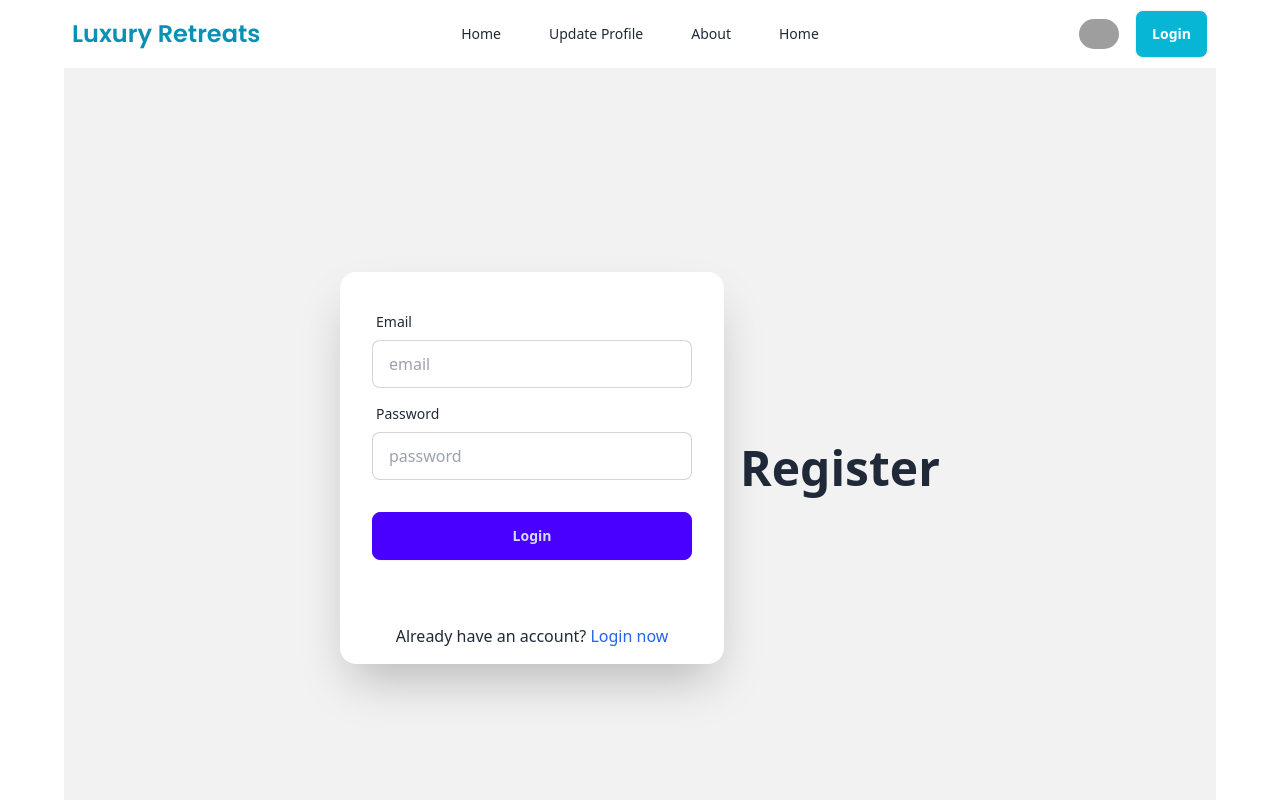
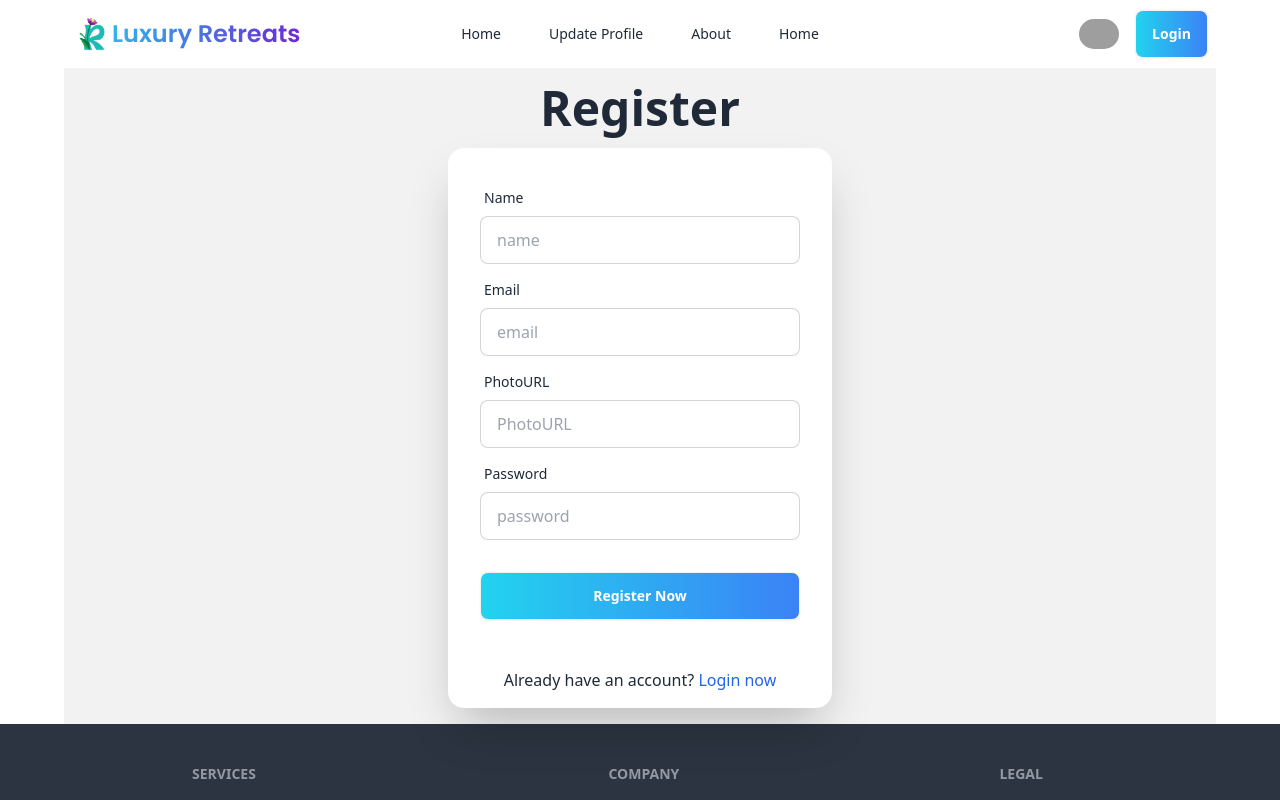
Before and after one commit to Mostaryj/real-estate-project-a9, a React (Vite) app: page /register in a window 1280 px wide. Shown: the top 800 px of the page. Built offline with nearby package versions, Linux system fonts and the light colour scheme; grey boxes are pictures that could not be loaded.

Commit message:
add animation

```diff
--- a/index.html
+++ b/index.html
@@ -2,7 +2,7 @@
 <html lang="en">
   <head>
     <meta charset="UTF-8" />
-    <link rel="icon" type="" href="/hotel (4).png" />
+    <link rel="icon" type="" href="/public/image/icon.png" />
     <meta name="viewport" content="width=device-width, initial-scale=1.0" />
     <title>Luxury Retreats</title>
   </head>
--- /dev/null
+++ b/src/AuthProvider/AuthProvider.jsx
@@ -0,0 +1,32 @@
+// import { createContext } from "react";
+
+// export const AuthContext = createContext(null)
+
+
+//  const AuthProvider = ({Children}) => {
+//     const allValue = {name : "test"}
+//     return (
+//        <AuthContext.Provider value={allValue}>
+//         {Children}
+//        </AuthContext.Provider>
+//     );
+// };
+
+// export default AuthProvider;
+
+
+import { createContext } from "react";
+
+
+
+export const AuthContext = createContext(null);
+const AuthProvider = ({children}) => {
+    const allValue = { name: 'test'}
+    return (
+        <AuthContext.Provider value={allValue}>
+           {children}
+        </AuthContext.Provider>
+    );
+};
+
+export default AuthProvider;
--- a/src/pages/Cards/Cards.jsx
+++ b/src/pages/Cards/Cards.jsx
@@ -29,7 +29,7 @@ const Cards = ({ card }) => {
                 <FaRegStar />
               </span>
             </p>
-          <Link to={`/details/${id}`}>  <button className="btn bg-cyan-500 text-white ">View Details</button>
+          <Link to={`/details/${id}`}>  <button className="btn    bg-gradient-to-r from-cyan-400 to-blue-500 text-white ">View Details</button>
           </Link>
           </div>
         </div>
--- a/src/pages/login/Login.jsx
+++ b/src/pages/login/Login.jsx
@@ -1,6 +1,7 @@
 import { Link } from "react-router-dom";
 import Nav from "../shared/Nav";
 import { Helmet } from "react-helmet-async";
+import { FaGithub, FaGoogle } from "react-icons/fa";
 
 const Login = () => {
   return (
@@ -9,13 +10,13 @@ const Login = () => {
         <title>Luxury Retreats | Login</title>
       </Helmet>
       <Nav></Nav>
-      <div className="hero min-h-screen bg-base-200">
-        <div className="hero-content flex-col lg:flex-row-reverse">
+      <div className="hero h-fit bg-base-200">
+        <div className="hero-content flex-col ">
           <div className="text-center lg:text-left">
             <h1 className="text-5xl font-bold">Login now!</h1>
 
           </div>
-          <div className="card shrink-0 w-full max-w-sm shadow-2xl bg-base-100">
+          <div className="card shrink-0 w-full max-w-sm  bg-base-100 ">
             <form className="card-body">
               <div className="form-control">
                 <label className="label">
@@ -23,6 +24,7 @@ const Login = () => {
                 </label>
                 <input
                   type="email"
+                  name="email"
                   placeholder="email"
                   className="input input-bordered"
                   required
@@ -34,6 +36,7 @@ const Login = () => {
                 </label>
                 <input
                   type="password"
+                  name="password"
                   placeholder="password"
                   className="input input-bordered"
                   required
@@ -41,12 +44,25 @@ const Login = () => {
 
               </div>
               <div className="form-control mt-6">
-                <button className="btn btn-primary">Login</button>
+                <button className="btn   bg-gradient-to-r from-cyan-400 to-blue-500 text-white">Login</button>
               </div>
             </form>
-            <p className="text-center mt-4 p-4">Do not have an account? <Link to='/register'> <span className="text-blue-600">Register Now</span></Link></p>
           </div>
+
+
+          <p className="text-center p-2">Do not have an account? <Link to='/register'> <span className="text-blue-600">Register Now</span></Link></p>
+          {/* <p>Or, login with</p>
+          <p>Google github</p> */}
+           <button className="btn btn-outline ">
+          <FaGoogle className="text-blue-600"/>
+          Login with Google
+        </button>
+        <button className="btn btn-outline ">
+          <FaGithub />
+          Login with Github
+        </button>
         </div>
+
       </div>
 
     </div>
--- a/src/pages/register/Register.jsx
+++ b/src/pages/register/Register.jsx
@@ -9,21 +9,45 @@ const Register = () => {
         <title>Luxury Retreats | Register</title>
       </Helmet>
       <Nav></Nav>
-      <div className="hero min-h-screen bg-base-200">
-        <div className="hero-content flex-col lg:flex-row-reverse">
+      <div className="hero   bg-base-200">
+        <div className="hero-content flex-col ">
           <div className="text-center lg:text-left">
             <h1 className="text-5xl font-bold">Register</h1>
-
           </div>
-          <div className="card shrink-0 w-full max-w-sm shadow-2xl bg-base-100">
+          <div className="card shrink-0 max-w-sm  shadow-2xl bg-base-100 w-[400px]">
             <form className="card-body">
+              <div className="form-control">
+                <label className="label">
+                  <span className="label-text">Name</span>
+                </label>
+                <input
+                  type="text"
+                  name="name"
+                  placeholder="name"
+                  className="input input-bordered"
+                  required
+                />
+              </div>
               <div className="form-control">
                 <label className="label">
                   <span className="label-text">Email</span>
                 </label>
                 <input
                   type="email"
+                  name="email"
                   placeholder="email"
+                  className="input input-bordered"
+                  required
+                />
+              </div>
+              <div className="form-control">
+                <label className="label">
+                  <span className="label-text">PhotoURL</span>
+                </label>
+                <input
+                  type="photoURL"
+                  name="photoURL"
+                  placeholder="PhotoURL"
                   className="input input-bordered"
                   required
                 />
@@ -34,20 +58,25 @@ const Register = () => {
                 </label>
                 <input
                   type="password"
+                  name="password"
                   placeholder="password"
                   className="input input-bordered"
                   required
                 />
-
               </div>
               <div className="form-control mt-6">
-                <button className="btn btn-primary">Login</button>
+                <button className="btn bg-gradient-to-r from-cyan-400 to-blue-500 text-white">Register Now</button>
               </div>
             </form>
-            <p className="text-center mt-4 p-4">Already have an account? <Link to='/login'> <span className="text-blue-600">Login now</span></Link></p>
+            <p className="text-center  p-4">
+              Already have an account?{" "}
+              <Link to="/login">
+                {" "}
+                <span className="text-blue-600">Login now</span>
+              </Link>
+            </p>
           </div>
         </div>
-
       </div>
     </div>
   );
--- a/src/pages/shared/Header.jsx
+++ b/src/pages/shared/Header.jsx
@@ -4,7 +4,12 @@
 const Header = () => {
     return (
         <div>
-            <h2 className="text-2xl lg:text-4xl mt-6 font-pop font-bold text-center text-gradient-to-r from-cyan-500 to-blue-500 ">Welcome to Luxury Retreats</h2>
+            <h2 className="text-2xl lg:text-5xl mt-6 font-pop font-bold text-center
+
+            bg-gradient-to-r from-cyan-400 to-violet-700  text-transparent bg-clip-text
+
+
+             animate__animated animate__pulse animate__delay-2s">Welcome to Luxury Retreats</h2>
             <p className="text-center ">Indulge in luxury, embrace serenity - welcome to your home away from home at Luxury Retreats. <br /> Book your escape today and experience the epitome of comfort and hospitality.</p>
 
         </div>
--- a/src/pages/shared/Nav.jsx
+++ b/src/pages/shared/Nav.jsx
@@ -12,7 +12,7 @@ const Nav = () => {
             <div className="navbar bg-base-100">
   <div className="navbar-start">
     <div className="dropdown">
-      <div tabIndex={0} role="button" className="btn btn-ghost lg:hidden">
+      <div tabIndex={0} role="button" className="btn btn-ghost sm:hidden ">
         <svg xmlns="http://www.w3.org/2000/svg" className="h-5 w-5" fill="none" viewBox="0 0 24 24" stroke="currentColor"><path strokeLinecap="round" strokeLinejoin="round" strokeWidth="2" d="M4 6h16M4 12h8m-8 6h16" /></svg>
       </div>
       <ul tabIndex={0} className="menu menu-sm dropdown-content mt-3 z-[1] p-2 shadow bg-base-100 rounded-box w-52">
@@ -20,10 +20,11 @@ const Nav = () => {
 
       </ul>
     </div>
-    <a className="font-pop font-semibold lg:text-2xl text-cyan-600">Luxury Retreats</a>
+    <a className="font-pop font-semibold lg:text-2xl  sm:flex items-center justify-center  bg-gradient-to-r from-cyan-400 to-violet-700  text-transparent bg-clip-text">
+      <span><img src="/public/image/icon.png" alt="" className="w-10 h-10 hidden sm:block " /></span>Luxury Retreats</a>
   </div>
-  <div className="navbar-center hidden md:flex lg:flex">
-    <ul className="menu menu-horizontal  px-1 gap-4">
+  <div className="navbar-center hidden sm:block md:flex lg:flex">
+    <ul className="menu menu-horizontal   px-1 gap-4">
    {navLinks}
     </ul>
   </div>
@@ -32,7 +33,7 @@ const Nav = () => {
           <img className="rounded-full" alt="Tailwind CSS Navbar component" src="https://daisyui.com/images/stock/photo-1534528741775-53994a69daeb.jpg" />
         </div>
     <Link to='/login'>
-    <button className="btn bg-cyan-500 text-white">Login</button>
+    <button className="btn bg-cyan-500  bg-gradient-to-r from-cyan-400 to-blue-500 text-white">Login</button>
     </Link>
 
   </div>
--- a/src/pages/shared/Slider.jsx
+++ b/src/pages/shared/Slider.jsx
@@ -1,10 +1,13 @@
  import { Link } from "react-router-dom";
  import Marquee from "react-fast-marquee";
+
+
+
 const Slider = () => {
     return (
-        <div className="mt-8 text-blue-600 font-bold">
+        <div className="mt-8 text-blue-600 font-bold ">
                <Marquee pauseOnHover={false} speed={100}>
-       <Link to="/"> Explore our sites & choose your destinations...</Link>
+       <Link to="/"> Explore our sites & choose your destinations...... &......<span className="text-rose-400">Get discount package, register now! </span>   </Link>
       </Marquee>
         </div>
     );
```
Also changed, not shown: src/main.jsx (+9 -2 lines), src/pages/Banner/Banner.jsx (+22 -9 lines), public/image/icon.png (added). Lines whose indentation alone changed are shown as unchanged.
